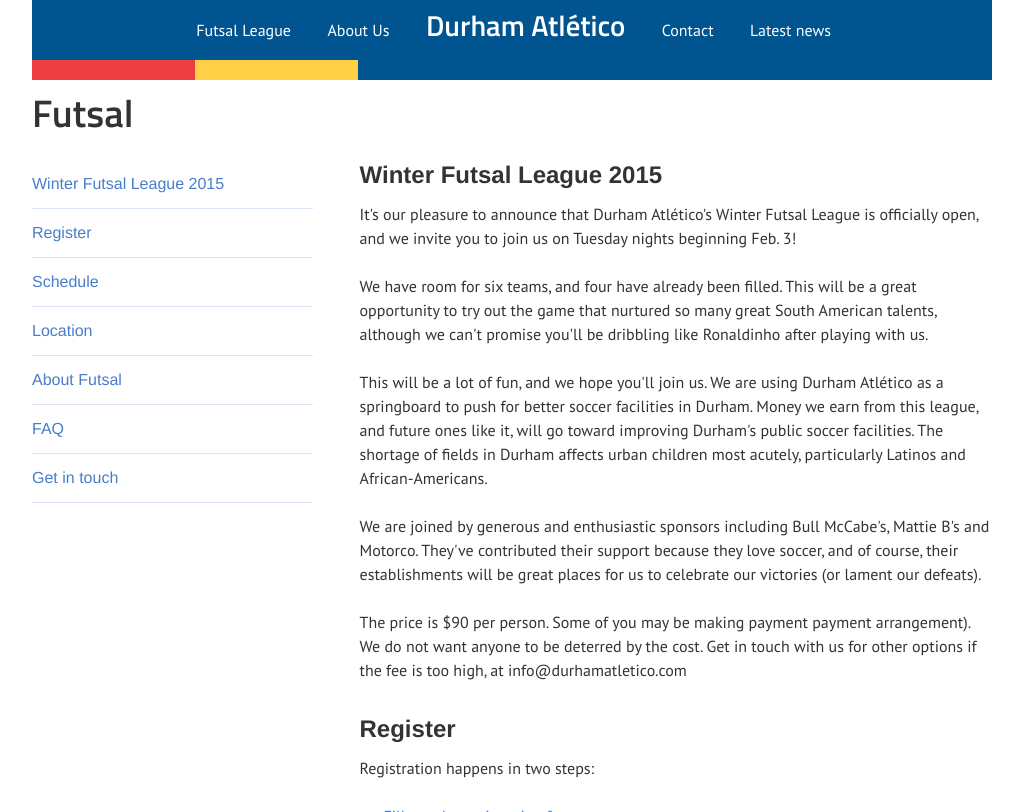
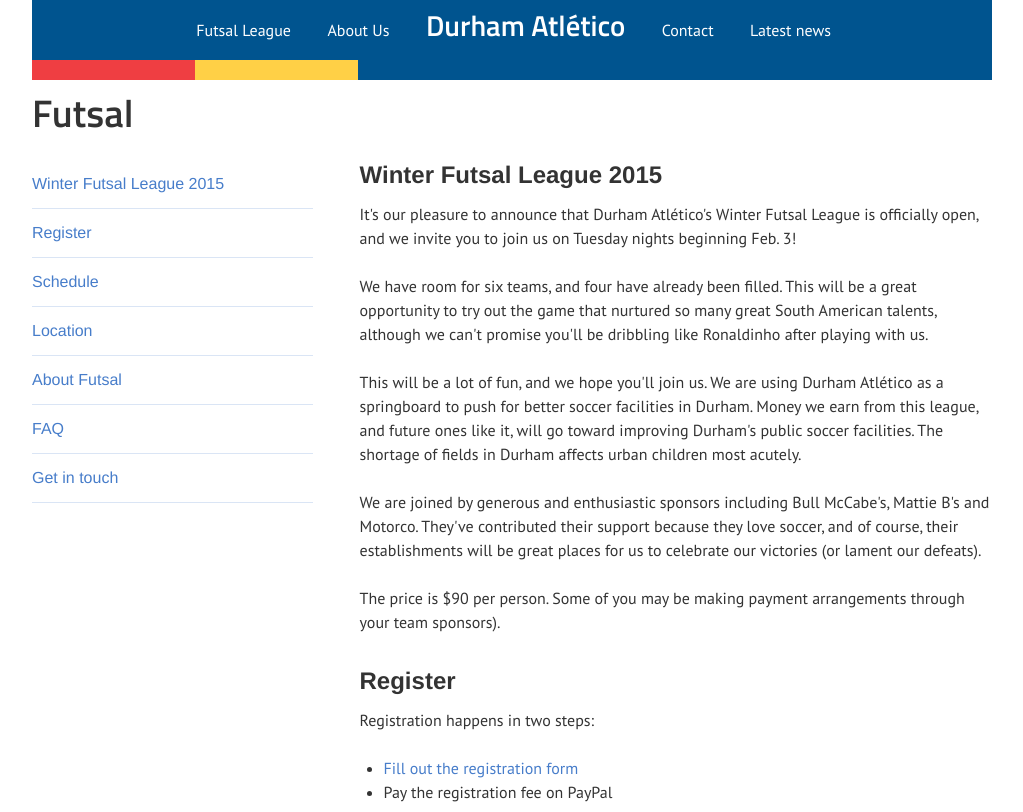
Before and after one commit to durhamatletico/durhamatletico.github.io, a Jekyll site: the page built from futsal.html, in a window 1280 px wide and 900 px high, cut to the strip 0-812 px from the top of the window. Shown: the whole strip, without its empty margins (128-1151 px from the left). Built offline with Jekyll 4.4.1, drawn with Linux system fonts in a browser that asks for light colours.

Commit message:
Update futsal.html

```diff
--- a/futsal.html
+++ b/futsal.html
@@ -19,9 +19,9 @@
       <h4 id="winter-futsal-league">Winter Futsal League 2015</h4>
       <p>It's our pleasure to announce that Durham Atlético's Winter Futsal League is officially open, and we invite you to join us on Tuesday nights beginning Feb. 3!</p>
       <p>We have room for six teams, and four have already been filled. This will be a great opportunity to try out the game that nurtured so many great South American talents, although we can't promise you'll be dribbling like Ronaldinho after playing with us.</p>
-      <p>This will be a lot of fun, and we hope you'll join us. We are using Durham Atlético as a springboard to push for better soccer facilities in Durham. Money we earn from this league, and future ones like it, will go toward improving Durham's public soccer facilities. The shortage of fields in Durham affects urban children most acutely, particularly Latinos and African-Americans.</p>
+      <p>This will be a lot of fun, and we hope you'll join us. We are using Durham Atlético as a springboard to push for better soccer facilities in Durham. Money we earn from this league, and future ones like it, will go toward improving Durham's public soccer facilities. The shortage of fields in Durham affects urban children most acutely.</p>
       <p>We are joined by generous and enthusiastic sponsors including Bull McCabe's, Mattie B's and Motorco. They've contributed their support because they love soccer, and of course, their establishments will be great places for us to celebrate our victories (or lament our defeats).</p>
-      <p>The price is $90 per person. Some of you may be making payment payment arrangement). We do not want anyone to be deterred by the cost. Get in touch with us for other options if the fee is too high, at info@durhamatletico.com</p>
+      <p>The price is $90 per person. Some of you may be making payment arrangements through your team sponsors).</p>
     </section>
 
     <section>
```
